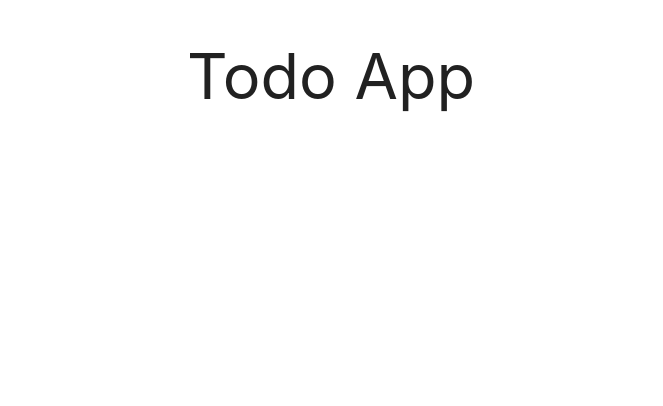
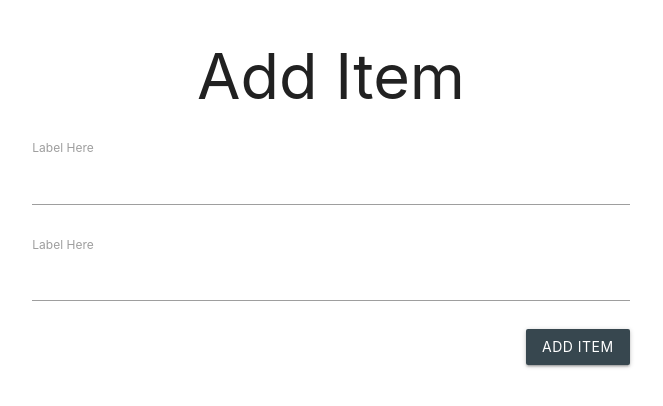
Before and after one commit to JonnyOneiro/redux-todo-list, a React (Create React App) app: page /add in a window 1280 px wide. Shown: the top 406 px of the page, without its empty margins (309-972 px from the left). Built offline with nearby package versions, Linux system fonts and the light colour scheme.

Commit message:
add item form in progress

```diff
--- a/package.json
+++ b/package.json
@@ -11,6 +11,7 @@
     "react-router-dom": "^4.3.1",
     "react-scripts": "2.0.3",
     "redux": "^4.0.0",
+    "redux-form": "^7.4.2",
     "redux-promise": "^0.6.0"
   },
   "scripts": {
--- a/src/components/App.js
+++ b/src/components/App.js
@@ -1,6 +1,7 @@
 import React, { Component } from 'react';
 import { Route } from 'react-router-dom';
 import List from './list';
+import AddItem from './add_item';
 
 
 
@@ -8,8 +9,8 @@ class App extends Component {
   	render() {
     	return (
     		<div className="container">
-				<h1 className="center">Todo App</h1>
 				<Route path="/" exact component={List}/>
+				<Route path="/add" component={AddItem}/>
       		</div>
     	);
   	}
--- /dev/null
+++ b/src/components/add_item.js
@@ -0,0 +1,48 @@
+import React, { Component } from 'react';
+import { Field, reduxForm } from 'redux-form';
+
+class AddItem extends Component {
+    renderInput(props) {
+        console.log('Render Input Arguments: ', props);
+        return (
+            <div className="row">
+                <div className="s12">
+                    <label>Label Here</label>
+                    <input {...props.input} type="text"/>
+                </div>
+            </div>
+        )
+    }
+
+    saveItem = (values) => {
+        console.log('Form Values: ', values);
+    }
+
+    render () {
+        console.log('Add Item Props: ', this.props);
+        const { handleSubmit } = this.props;
+
+        return (
+            <div>
+                <h1 className="center">Add Item</h1>
+                <div className="row">
+                    <div className="col s8 offset-s2">
+                        <form onSubmit={handleSubmit(this.saveItem)}>
+                            <Field name="title" component={this.renderInput}/>
+                            <Field name="details" component={this.renderInput}/>
+                            <div className="row">
+                                <div className="s12 right-align">
+                                    <button className="btn blue-grey darken-3">Add Item</button>
+                                </div>
+                            </div>
+                        </form>
+                    </div>
+                </div>
+            </div>
+        );
+    }
+}
+
+export default reduxForm({
+    form: 'add-item'
+})(AddItem);
--- a/src/components/list.js
+++ b/src/components/list.js
@@ -1,6 +1,8 @@
 import React, { Component } from 'react';
+import { Link } from 'react-router-dom';
 import { connect } from 'react-redux';
 import { getListData } from '../actions';
+
 
 
 class List extends Component {
@@ -16,9 +18,17 @@ class List extends Component {
         });
 
         return (
-            <ul className="collection">
-                {listElements}
-            </ul>
+            <div>
+                <h1 className="center">To Do List</h1>
+                <div className="row">
+                    <div className="col s12 right-align">
+                        <Link className="btn blue-grey darken-3" to="/add">Add Item</Link>
+                    </div>
+                </div>
+                <ul className="collection">
+                    {listElements}
+                </ul>
+            </div>
         );
     }
 }
--- a/src/reducers/index.js
+++ b/src/reducers/index.js
@@ -1,8 +1,10 @@
 import { combineReducers }  from 'redux';
+import { reducer as formReducer } from 'redux-form';
 import listReducer from './list_reducer';
 
 const rootReducer = combineReducers({
-    list: listReducer
+    list: listReducer,
+    form: formReducer
 });
 
 export default rootReducer;
```
Also changed, not shown: 1 other file (tests, documents, lock files or other folders).
